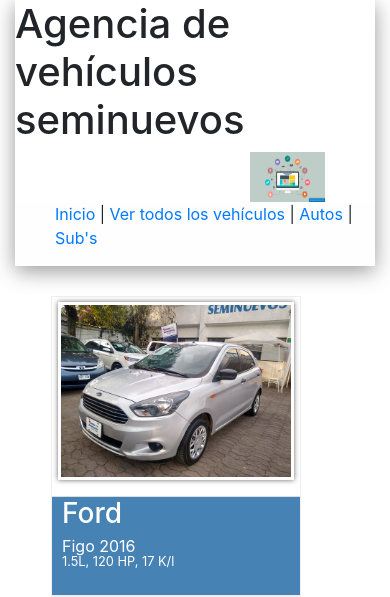
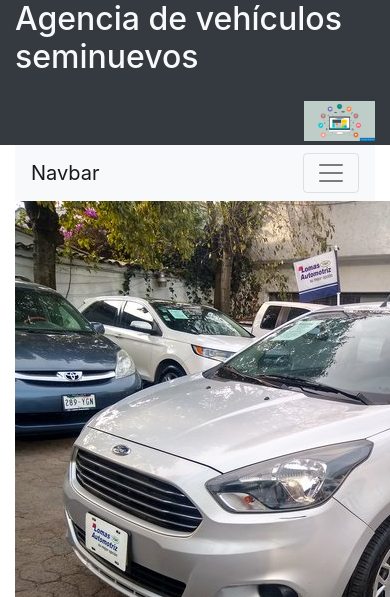
Before and after one commit to AngelAguilar16/Programacion-Web, a PHP site: page /resources/views/inicio.php in a window 390 px wide; the page is wider, and only the part inside the window is pictured. Shown: the top 597 px of that part. Run offline with PHP 8.4, Linux system fonts and the light colour scheme; style sheets or scripts are compiled from the project's sources.

Commit message:
Update main.php

```diff
--- a/E1D/resources/views/layouts/main.php
+++ b/E1D/resources/views/layouts/main.php
@@ -7,29 +7,55 @@
 <head>
     <meta charset="UTF-8">
     <meta name="viewport" content="width=device-width, initial-scale=1.0">
-    <title>Actividad 1</title>
-    <link rel="stylesheet" href="/resources/css/styles.css">
+    <title>AVeSe</title>
     <link rel="stylesheet" href="https://stackpath.bootstrapcdn.com/bootstrap/4.4.1/css/bootstrap.min.css" integrity="sha384-Vkoo8x4CGsO3+Hhxv8T/Q5PaXtkKtu6ug5TOeNV6gBiFeWPGFN9MuhOf23Q9Ifjh" crossorigin="anonymous">
+    <!--<link rel="stylesheet" href="/resources/css/styles.css">-->
 </head>
 <body>
-   <div id="app">
-       <div class="container">
-            <div class="header">
-                <div style="display: inline-block;">
-                    <h1 id="titulo">Agencia de vehículos seminuevos</h1>
+   <div id="app" class="container mw-100">
+        <div class="row bg-dark text-light">
+            <div class="col-md-8">
+                <h2 id="titulo">Agencia de vehículos seminuevos</h2>
+            </div>
+            <div class="col-md-4 text-right">
+                <img src="/resources/images/ppw.png" class="my-1 mt-3" style="height:40px;">
+            </div>
+        </div>
+        <nav class="navbar navbar-expand-lg navbar-light bg-light">
+        <a class="navbar-brand" href="#">Navbar</a>
+        <button class="navbar-toggler" type="button" data-toggle="collapse" data-target="#navbarSupportedContent" aria-controls="navbarSupportedContent" aria-expanded="false" aria-label="Toggle navigation">
+            <span class="navbar-toggler-icon"></span>
+        </button>
+
+        <div class="collapse navbar-collapse" id="navbarSupportedContent">
+            <ul class="navbar-nav mr-auto">
+            <li class="nav-item active">
+                <a class="nav-link" href="#">Home <span class="sr-only">(current)</span></a>
+            </li>
+            <li class="nav-item">
+                <a class="nav-link" href="#">Link</a>
+            </li>
+            <li class="nav-item dropdown">
+                <a class="nav-link dropdown-toggle" href="#" id="navbarDropdown" role="button" data-toggle="dropdown" aria-haspopup="true" aria-expanded="false">
+                Dropdown
+                </a>
+                <div class="dropdown-menu" aria-labelledby="navbarDropdown">
+                <a class="dropdown-item" href="#">Action</a>
+                <a class="dropdown-item" href="#">Another action</a>
+                <div class="dropdown-divider"></div>
+                <a class="dropdown-item" href="#">Something else here</a>
                 </div>
-                <div class="logo">
-                    <img src="resources/images/ppw.png">
-                </div>
-                <nav>
-                    <ul>
-                        <li><a href="#">Inicio</a> | </li>
-                        <li><a href="#" class="menu" data-filtro="todos">Ver todos los vehículos</a> | </li>
-                        <li><a href="#" class="menu" data-filtro="auto">Autos </a> | </li>
-                        <li><a href="#" class="menu" data-filtro="sub">Sub's </a></li>
-                    </ul>
-                </nav>
-            </div>
+            </li>
+            <li class="nav-item">
+                <a class="nav-link disabled" href="#" tabindex="-1" aria-disabled="true">Disabled</a>
+            </li>
+            </ul>
+            <form class="form-inline my-2 my-lg-0">
+            <input class="form-control mr-sm-2" type="search" placeholder="Search" aria-label="Search">
+            <button class="btn btn-outline-success my-2 my-sm-0" type="submit">Search</button>
+            </form>
+        </div>
+        </nav>
 
 <?php
     }
@@ -37,13 +63,12 @@
     function foot(){
 ?>
 
-        </div>
     </div>
     <div class="modal" id="modal-foto"></div>
     <script src="https://code.jquery.com/jquery-3.4.1.slim.min.js" integrity="sha384-J6qa4849blE2+poT4WnyKhv5vZF5SrPo0iEjwBvKU7imGFAV0wwj1yYfoRSJoZ+n" crossorigin="anonymous"></script>
     <script src="https://cdn.jsdelivr.net/npm/popper.js@1.16.0/dist/umd/popper.min.js" integrity="sha384-Q6E9RHvbIyZFJoft+2mJbHaEWldlvI9IOYy5n3zV9zzTtmI3UksdQRVvoxMfooAo" crossorigin="anonymous"></script>
     <script src="https://stackpath.bootstrapcdn.com/bootstrap/4.4.1/js/bootstrap.min.js" integrity="sha384-wfSDF2E50Y2D1uUdj0O3uMBJnjuUD4Ih7YwaYd1iqfktj0Uod8GCExl3Og8ifwB6" crossorigin="anonymous"></script>
-    <script src="resources/js/app.js"></script>
+    <script src="/resources/js/app.js"></script>
 </body>
 </html>
 
```
